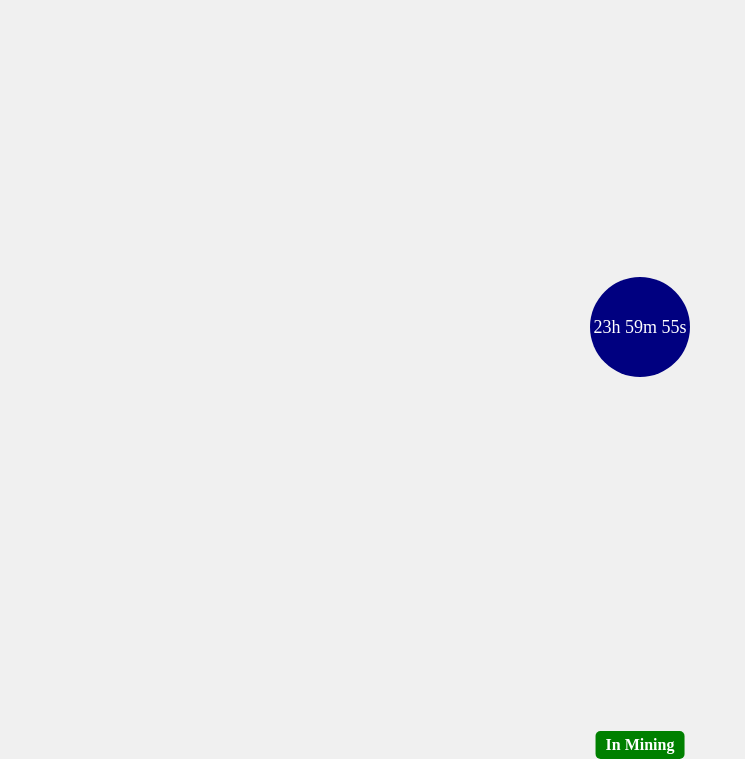
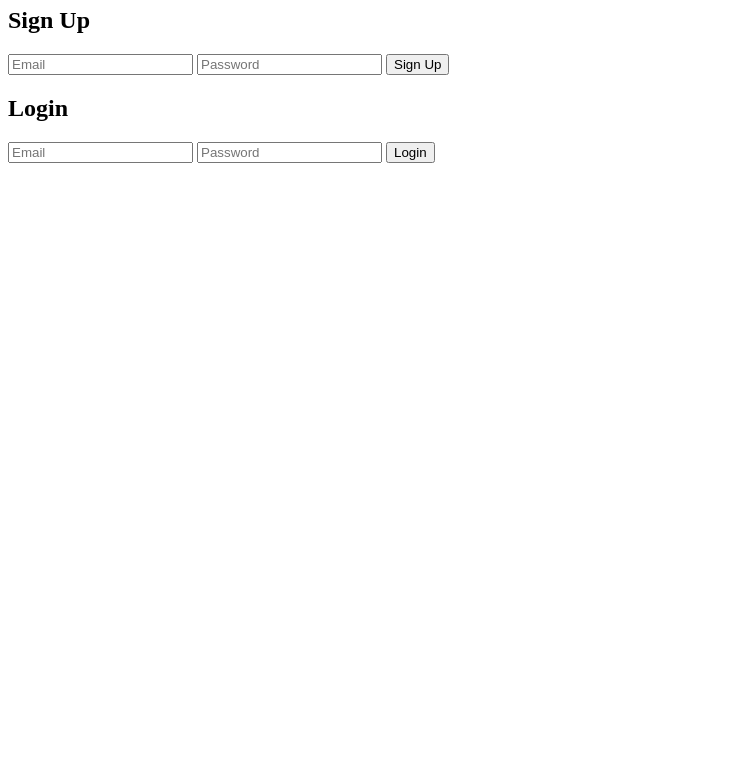
Before and after one commit to muonnetwork/mnetweb, a plain HTML site: page index.html in a window 1280 px wide. Shown: the part 73-832 px from the top of the page, without its empty margins (0-745 px from the left). After the commit the page ends 800 px from the top, so only its background shows below. Drawn offline with Linux system fonts and the light colour scheme.

Commit message:
Update index.html

```diff
--- a/index.html
+++ b/index.html
@@ -1,108 +1,33 @@
+<!-- index.html -->
+
 <!DOCTYPE html>
 <html lang="en">
 <head>
-<meta charset="UTF-8">
-<meta name="viewport" content="width=device-width, initial-scale=1.0">
-<title>Circle Button</title>
-<style>
-    body {
-        margin: 0;
-        height: 100vh;
-        display: flex;
-        justify-content: center;
-        align-items: center;
-        background-color: #f0f0f0;
-    }
-
-    .circle-btn {
-        width: 100px;
-        height: 100px;
-        border-radius: 50%;
-        background-color: navy;
-        display: flex;
-        justify-content: center;
-        align-items: center;
-        color: white;
-        font-size: 18px;
-        text-decoration: none;
-        cursor: pointer;
-        transition: transform 0.2s;
-        position: relative;
-    }
-
-    .circle-btn:hover {
-        transform: scale(1.1);
-    }
-
-    .notice-box {
-        position: absolute;
-        top: calc(100% + 4px);
-        left: 50%;
-        transform: translateX(-50%);
-        background-color: green;
-        color: white;
-        font-weight: bold;
-        padding: 5px 10px;
-        border-radius: 5px;
-        display: none;
-    }
-</style>
+  <meta charset="UTF-8">
+  <meta name="viewport" content="width=device-width, initial-scale=1.0">
+  <title>Muon Network</title>
+  <link rel="stylesheet" href="styles.css">
 </head>
 <body>
-
-<a href="#" class="circle-btn" id="startButton" onclick="startMining()">Start Mining</a>
-
-<div class="notice-box" id="miningNotice">In Mining</div>
-
-<script>
-    var noticeBox = document.getElementById('miningNotice');
-    var button = document.getElementById('startButton');
-
-    function startMining() {
-        var startTime = localStorage.getItem('miningStartTime');
-
-        if (startTime) {
-            // If mining was already started, calculate remaining time
-            var remainingTime = (24 * 60 * 60 * 1000) - (Date.now() - startTime);
-            if (remainingTime > 0) {
-                startCountdown(remainingTime);
-                return;
-            }
-        }
-
-        // Start mining from scratch
-        button.textContent = 'Mining';
-        noticeBox.style.display = 'block';
-        localStorage.setItem('miningStartTime', Date.now());
-        startCountdown(24 * 60 * 60 * 1000);
-    }
-
-    function startCountdown(duration) {
-        // Countdown for given duration
-        var countdownDate = Date.now() + duration;
-        var countdown = setInterval(function() {
-            var now = Date.now();
-            var distance = countdownDate - now;
-            var hours = Math.floor((distance % (1000 * 60 * 60 * 24)) / (1000 * 60 * 60));
-            var minutes = Math.floor((distance % (1000 * 60 * 60)) / (1000 * 60));
-            var seconds = Math.floor((distance % (1000 * 60)) / 1000);
-
-            // Display the countdown
-            button.textContent = hours + "h " + minutes + "m " + seconds + "s ";
-
-            // If the countdown is over, clear the interval and reset button
-            if (distance < 0) {
-                clearInterval(countdown);
-                button.textContent = 'Start Mining';
-                noticeBox.style.display = 'none';
-                localStorage.removeItem('miningStartTime');
-            }
-        }, 1000);
-    }
-
-    // Check if mining was in progress
-    startMining();
-</script>
-
+  <div class="container">
+    <h1>Welcome to Muon Network</h1>
+    <div id="signup">
+      <h2>Sign Up</h2>
+      <form id="signupForm">
+        <input type="email" id="email" placeholder="Email" required>
+        <input type="password" id="password" placeholder="Password" required>
+        <button type="submit">Sign Up</button>
+      </form>
+    </div>
+    <div id="login">
+      <h2>Login</h2>
+      <form id="loginForm">
+        <input type="email" id="loginEmail" placeholder="Email" required>
+        <input type="password" id="loginPassword" placeholder="Password" required>
+        <button type="submit">Login</button>
+      </form>
+    </div>
+  </div>
+  <script src="login.js"></script>
 </body>
 </html>
```
